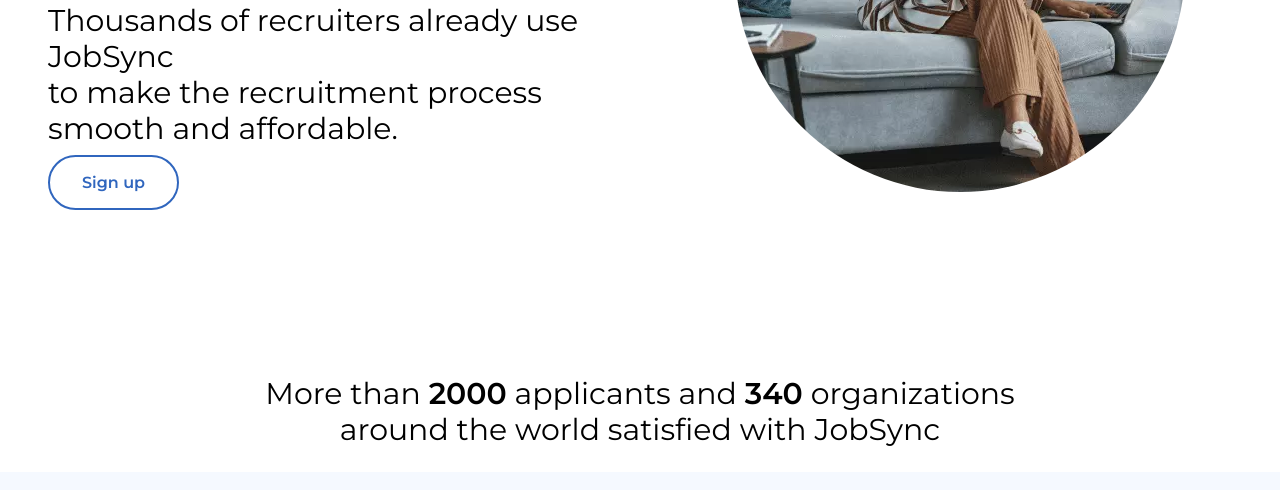
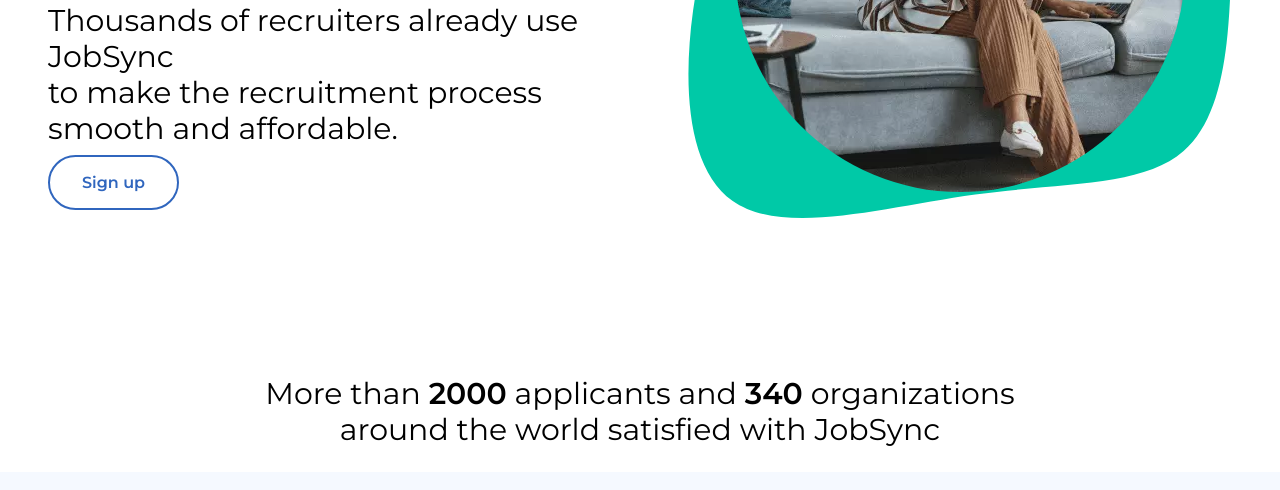
Before and after one commit to Testigos-de-Vue/jobsync-landing, a website: page src/index.html in a window 1280 px wide. Shown: the part 466-956 px from the top of the page. Drawn offline with Linux system fonts and the light colour scheme.

Commit message:
style: add blob background to hero image

```diff
--- a/src/styles/input.css
+++ b/src/styles/input.css
@@ -1,6 +1,10 @@
 @tailwind base;
 @tailwind components;
 @tailwind utilities;
+
+.blob-bg {
+  background-image: url('../images/blob-haikei.svg');
+}
 
 @layer base {
   @font-face {
```
Also changed, not shown: src/styles/style.css.
